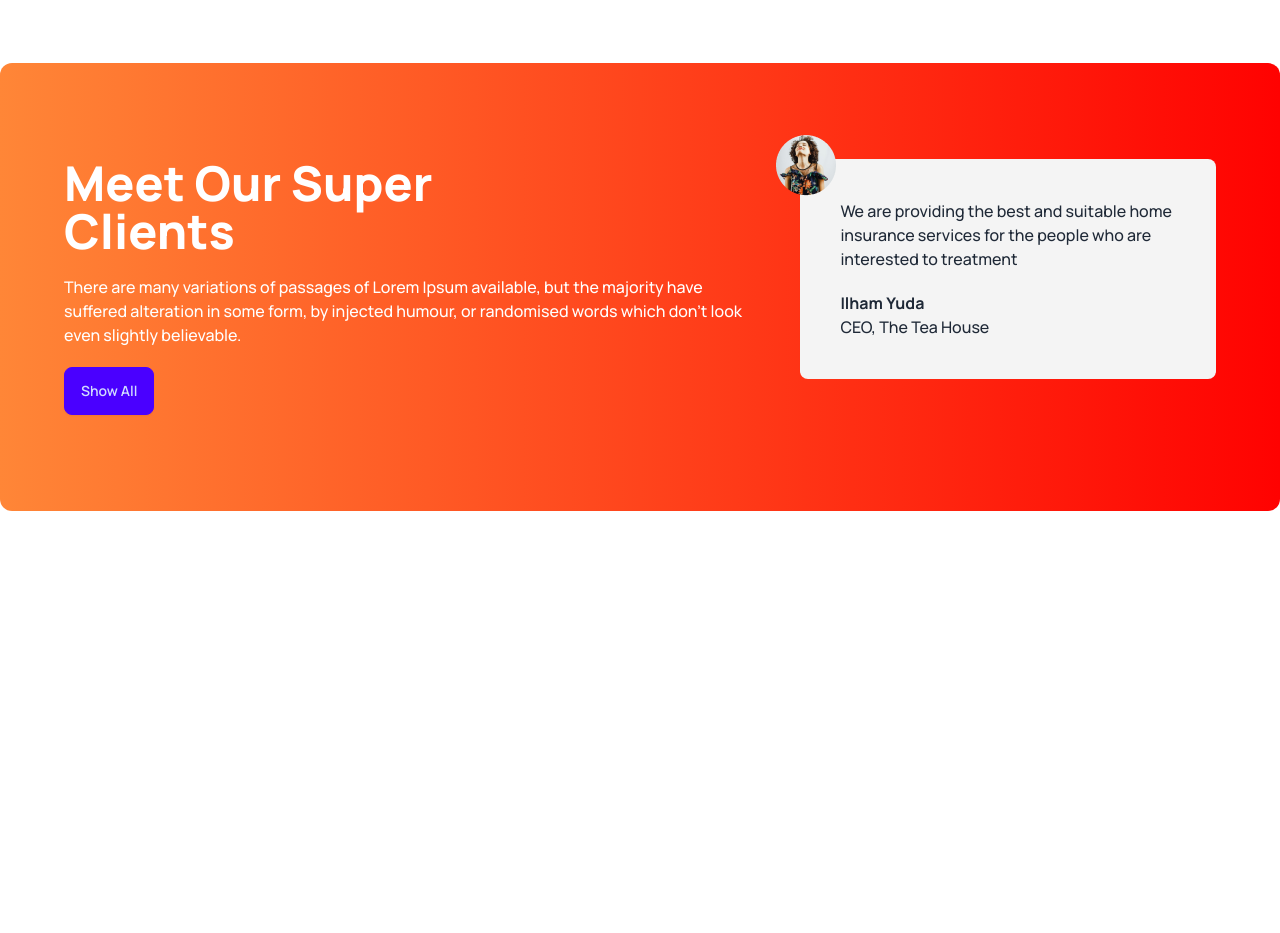
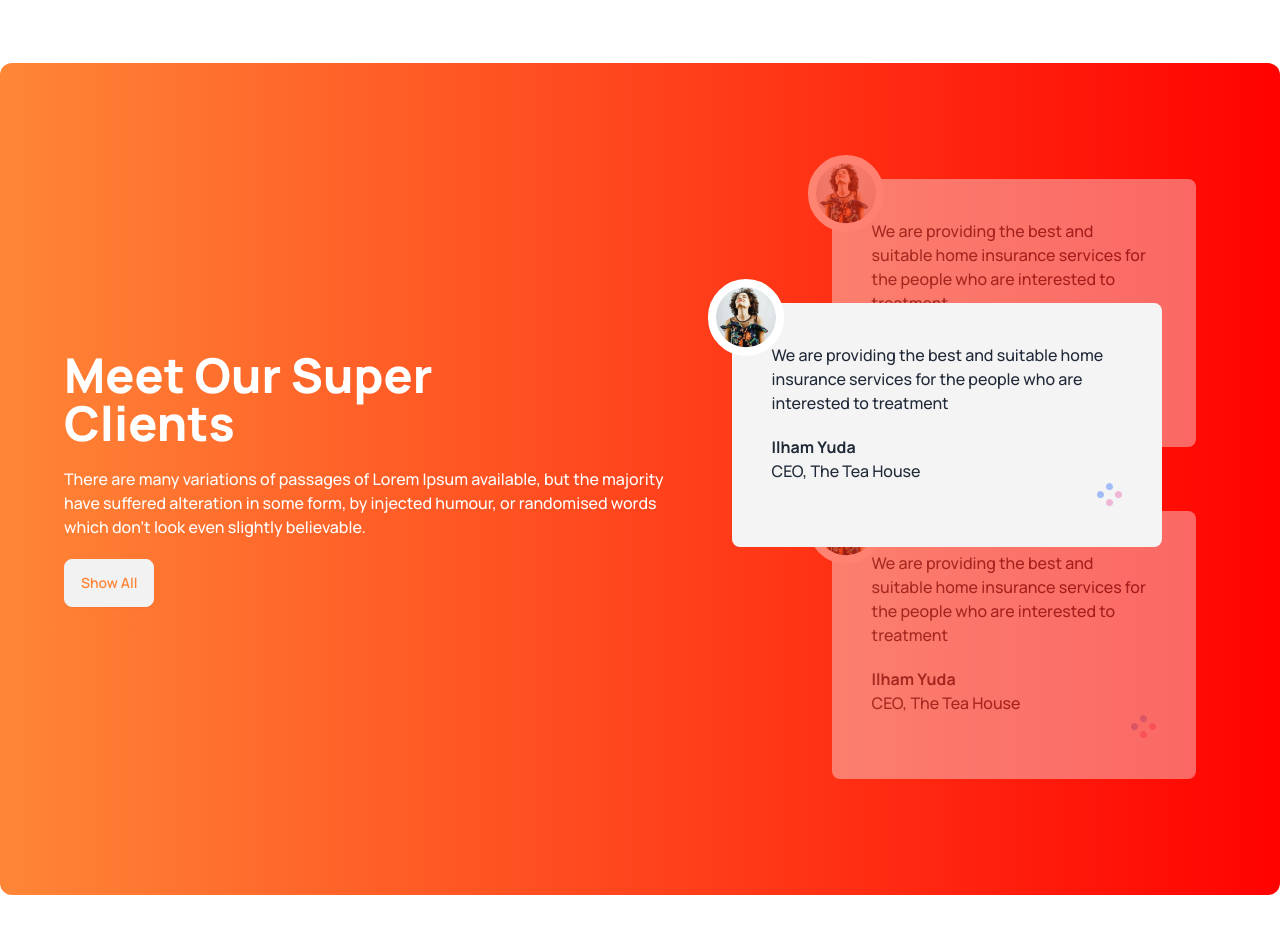
Before and after one commit to JuborajSujon/tea-house, a website: page index.html in a window 1280 px wide. Shown: the part 1660-2593 px from the top of the page. Before the commit the page ends 2267 px from the top, so only its background shows below. Drawn offline with Linux system fonts and the light colour scheme.

Commit message:
Added our super client styling

```diff
--- a/index.html
+++ b/index.html
@@ -165,24 +165,28 @@
       <!-- Meet our super clients -->
       <section
         class="my-24 px-5 py-12 lg:px-16 lg:py-24 flex flex-col lg:flex-row gap-12 rounded-xl bg-gradient-to-r from-[#ff8637] to-[#ff0201]">
+        <div class="flex items-center lg:pr-24">
           <div class="space-y-5">
             <h3 class="text-5xl font-extrabold text-white">
               Meet Our Super <br />
               Clients
             </h3>
             <p class="font-medium text-white">
-            There are many variations of passages of Lorem Ipsum available, but
-            the majority have suffered alteration in some form, by injected
-            humour, or randomised words which don't look even slightly
-            believable.
+              There are many variations of passages of Lorem Ipsum available,
+              but the majority have suffered alteration in some form, by
+              injected humour, or randomised words which don't look even
+              slightly believable.
             </p>
-          <button class="btn btn-primary">Show All</button>
+            <button class="btn text-[#ff8637]">Show All</button>
           </div>
-        <div class="">
-          <!-- client review -->
-          <div class="p-10 rounded-lg bg-[#f4f4f4] relative">
+        </div>
+        <!-- Review container -->
+        <div class="relative p-5">
+          <!-- next client review -->
+          <div
+            class="p-10 opacity-40 z-10 mb-16 rounded-lg bg-[#f4f4f4] relative">
             <img
-              class="absolute -top-6 -left-6"
+              class="absolute -top-6 -left-6 border-4 border-white rounded-full bg-white p-1"
               src="./images/client.png"
               alt="client1" />
             <p class="font-medium">
@@ -191,6 +195,42 @@
             </p>
             <h4 class="font-bold mt-5">Ilham Yuda</h4>
             <p class="font-medium">CEO, The Tea House</p>
+            <div class="flex justify-end">
+              <img src="./images/circles.png" alt="circles" />
+            </div>
+          </div>
+          <!-- client review -->
+          <div
+            class="p-10 rounded-lg bg-[#f4f4f4] lg:w-[430px] absolute top-36 lg:-left-20 z-20">
+            <img
+              class="absolute -top-6 -left-6 border-4 border-white rounded-full bg-white p-1"
+              src="./images/client.png"
+              alt="client1" />
+            <p class="font-medium">
+              We are providing the best and suitable home insurance services for
+              the people who are interested to treatment
+            </p>
+            <h4 class="font-bold mt-5">Ilham Yuda</h4>
+            <p class="font-medium">CEO, The Tea House</p>
+            <div class="flex justify-end">
+              <img src="./images/circles.png" alt="circles" />
+            </div>
+          </div>
+          <!-- previous client review -->
+          <div class="p-10 opacity-40 z-10 rounded-lg bg-[#f4f4f4] relative">
+            <img
+              class="absolute -top-6 -left-6 border-4 border-white rounded-full bg-white p-1"
+              src="./images/client.png"
+              alt="client1" />
+            <p class="font-medium">
+              We are providing the best and suitable home insurance services for
+              the people who are interested to treatment
+            </p>
+            <h4 class="font-bold mt-5">Ilham Yuda</h4>
+            <p class="font-medium">CEO, The Tea House</p>
+            <div class="flex justify-end">
+              <img src="./images/circles.png" alt="circles" />
+            </div>
           </div>
         </div>
       </section>
```
Also changed, not shown: src/output.css. Lines whose indentation alone changed are shown as unchanged.
